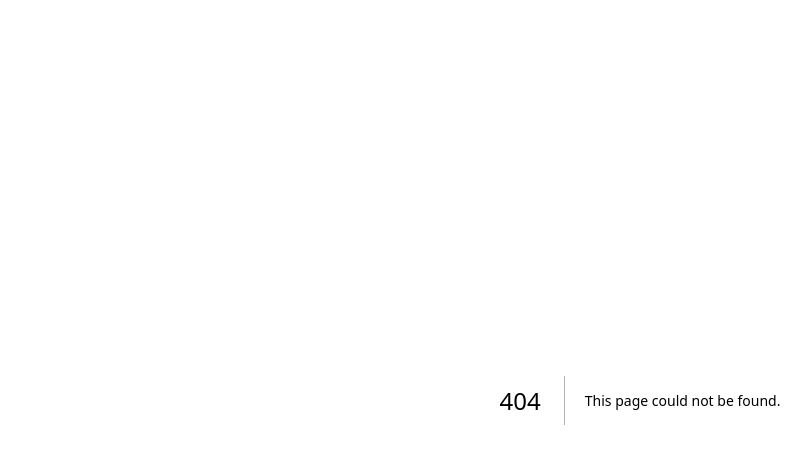
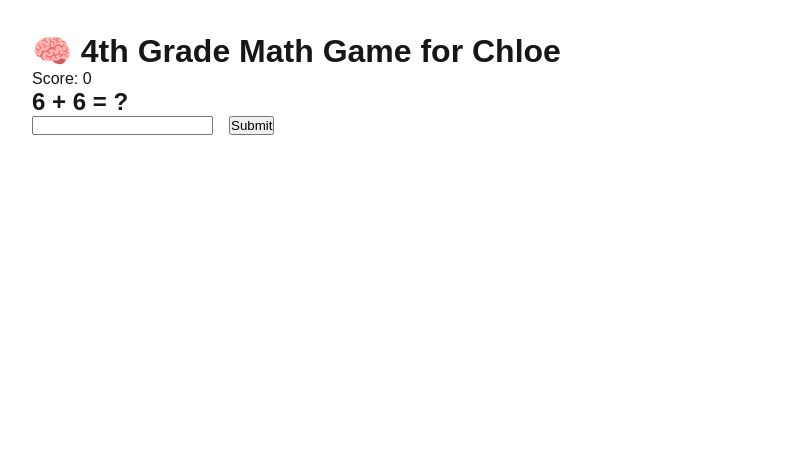
Before and after one commit to michnardo/hello-vercel, a Next.js app: page /math in a window 1280 px wide. Before the commit this address had no page. Shown: the top 464 px of the page, without its empty margins (0-811 px from the left). Built offline with nearby package versions, Linux system fonts and the light colour scheme.

Commit message:
Add math game and link from homepage

```diff
--- /dev/null
+++ b/app/math/page.js
@@ -0,0 +1,65 @@
+'use client';
+
+import { useState, useEffect } from 'react';
+
+function generateQuestion() {
+  const a = Math.floor(Math.random() * 10) + 1;
+  const b = Math.floor(Math.random() * 10) + 1;
+  const operators = ['+', '-', '×'];
+  const op = operators[Math.floor(Math.random() * operators.length)];
+
+  let answer;
+  switch (op) {
+    case '+': answer = a + b; break;
+    case '-': answer = a - b; break;
+    case '×': answer = a * b; break;
+  }
+
+  return { a, b, op, answer };
+}
+
+export default function MathGame() {
+  const [question, setQuestion] = useState(null);
+  const [userAnswer, setUserAnswer] = useState('');
+  const [feedback, setFeedback] = useState('');
+  const [score, setScore] = useState(0);
+
+  useEffect(() => {
+    setQuestion(generateQuestion());
+  }, []);
+
+  const checkAnswer = () => {
+    if (!question) return;
+
+    if (parseInt(userAnswer) === question.answer) {
+      setFeedback('✅ Correct!');
+      setScore(score + 1);
+    } else {
+      setFeedback(`❌ Oops! The answer was ${question.answer}`);
+    }
+
+    setTimeout(() => {
+      setQuestion(generateQuestion());
+      setUserAnswer('');
+      setFeedback('');
+    }, 1500);
+  };
+
+  if (!question) return <p>Loading question...</p>;
+
+  return (
+    <main style={{ padding: '2rem', fontFamily: 'Arial' }}>
+      <h1>🧠 4th Grade Math Game for Chloe</h1>
+      <p>Score: {score}</p>
+      <h2>{question.a} {question.op} {question.b} = ?</h2>
+      <input
+        type="number"
+        value={userAnswer}
+        onChange={(e) => setUserAnswer(e.target.value)}
+        style={{ marginRight: '1rem' }}
+      />
+      <button onClick={checkAnswer}>Submit</button>
+      <p style={{ marginTop: '1rem' }}>{feedback}</p>
+    </main>
+  );
+}
```
Also changed, not shown: app/page.js (+9 -2 lines).
